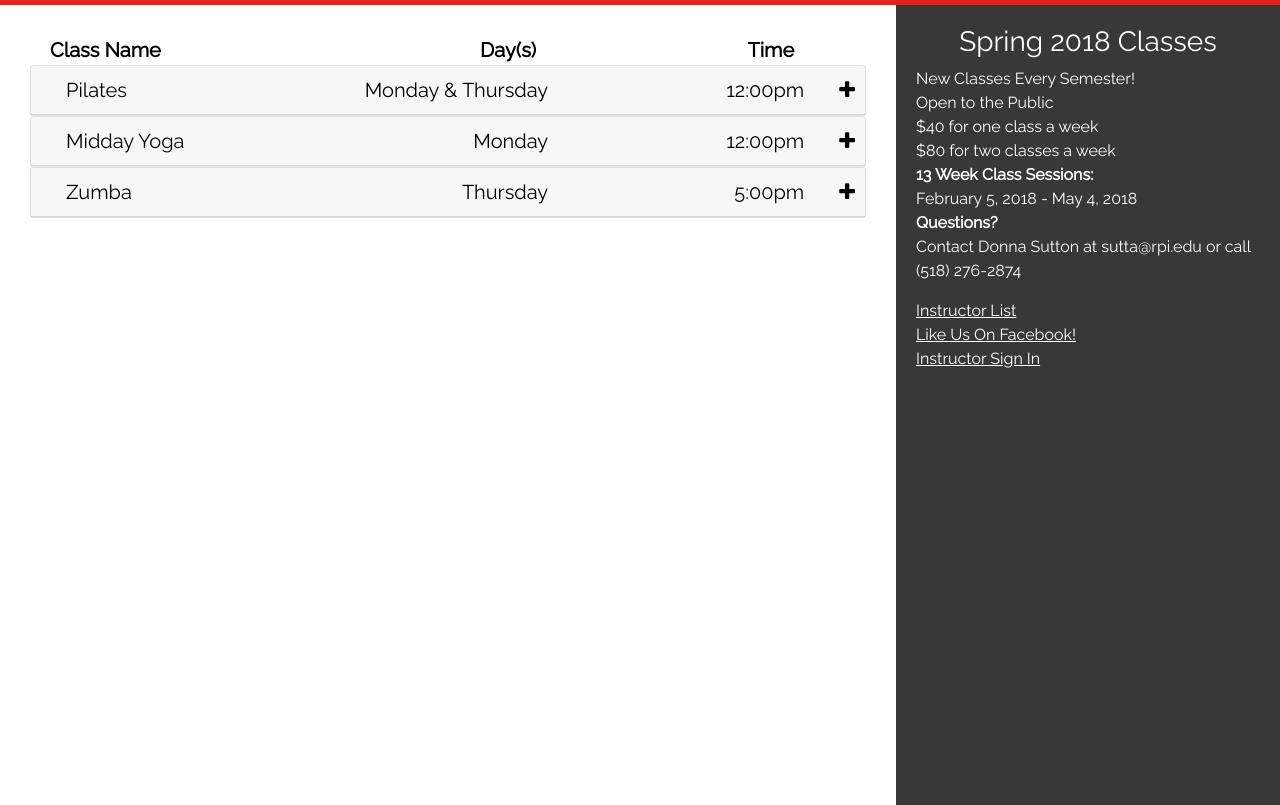
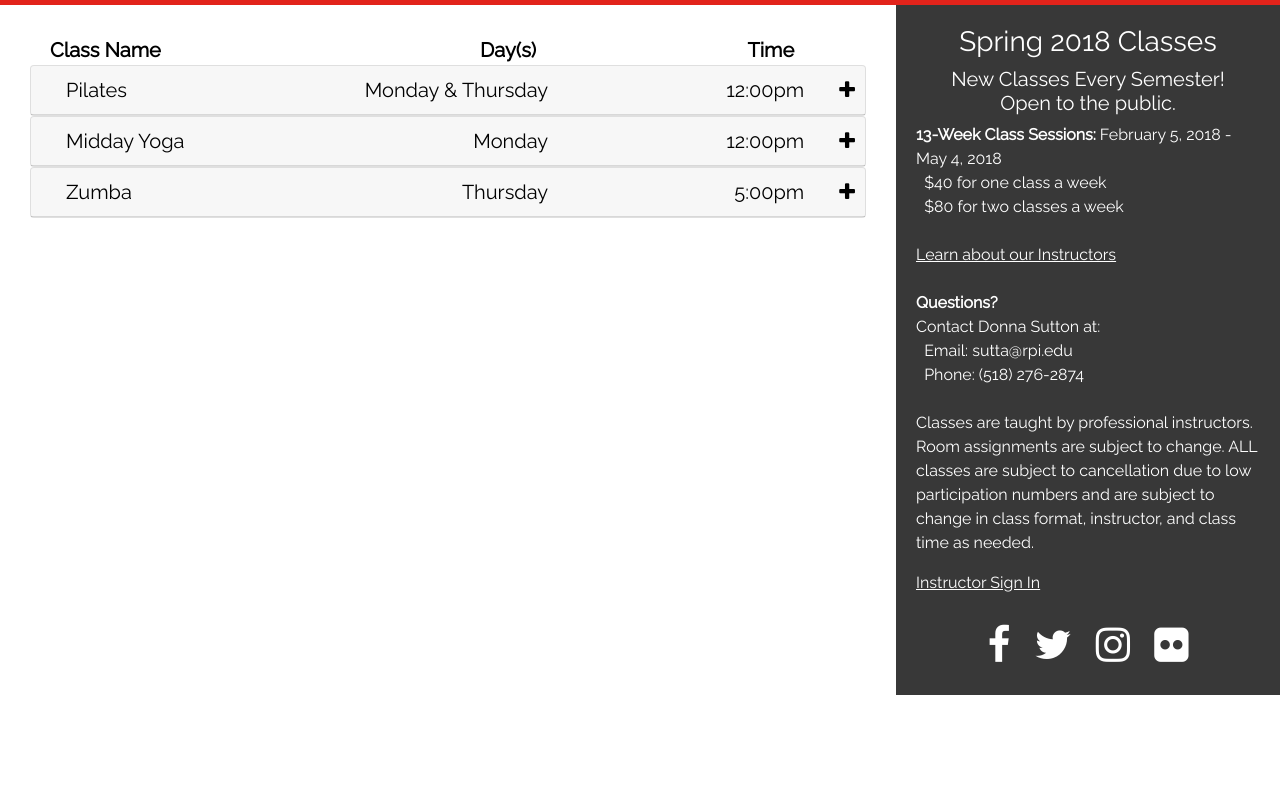
Before and after one commit to jonesc11/mueller-center-class-signups, a plain HTML site: page public/index.html in a window 1280 px wide. Shown: the part 252-1057 px from the top of the page. After the commit the page ends 947 px from the top, so only its background shows below. Drawn offline with nearby package versions, Linux system fonts and the light colour scheme.

Commit message:
Sidebar tweaks

```diff
--- a/public/index.css
+++ b/public/index.css
@@ -33,7 +33,6 @@ body {
   padding: 20px;
   float: right;
   width: 30%;
-  height: 100%;
   position: fixed;
   z-index: 1;
   display: inline-block;
@@ -93,7 +92,6 @@ body {
 
 .card-header a {
   color: black;
-/*  line-height: 50px;*/
 }
 
 .card-header a:hover {
@@ -122,6 +120,7 @@ body {
 
 .card-block {
   padding: 20px;
+  background-color: #fdfdfd;
 }
 
 span {
@@ -141,3 +140,19 @@ span {
 .btn:hover {
   background-color: #a80903;
 }
+
+#social {
+  margin-top: 20px;
+  text-align: center;
+}
+
+.social-icons {
+  font-size: 40px;
+  color: white;
+  padding: 10px;
+}
+
+.social-icons:hover {
+  color: lightgray;
+  text-decoration: none;
+}
--- a/public/index.html
+++ b/public/index.html
@@ -100,19 +100,27 @@
       </div>
       <aside id="sidebar">
         <h3 class="align-center">Spring 2018 Classes</h3>
-        <p id="sidebar-info">New Classes Every Semester!<br/>
-        Open to the Public<br/>
-        $40 for one class a week<br/>
-        $80 for two classes a week<br/>
-        <strong>13 Week Class Sessions:</strong>
-        <br/> February 5, 2018 - May 4, 2018 <br/>
+        <h5 class="align-center">New Classes Every Semester!<br/>Open to the public.</h5>
+        <p id="sidebar-info">
+        <strong>13-Week Class Sessions:</strong>
+        February 5, 2018 - May 4, 2018 <br/>
+        &nbsp;&nbsp;$40 for one class a week<br/>
+        &nbsp;&nbsp;$80 for two classes a week<br/><br/>
+        <a href="#" class="link">Learn about our Instructors</a><br/>
         <strong>Questions?</strong><br/>
-        Contact Donna Sutton at sutta@rpi.edu or call (518) 276-2874
+        Contact Donna Sutton at:<br/>
+        &nbsp;&nbsp;Email: sutta@rpi.edu<br/>
+        &nbsp;&nbsp;Phone: (518) 276-2874<br/><br/>
+        Classes are taught by professional instructors. Room assignments are subject to change. ALL classes are subject to cancellation due to low participation numbers and are subject to change in class format, instructor, and class time as needed.
         </p>
         <div id="links">
-          <a href="#" class="link">Instructor List</a>
-          <a href="#" class="link">Like Us On Facebook!</a>
           <a href="#" class="link">Instructor Sign In</a>
+        </div>
+        <div id="social">
+          <a class='social-icons fa fa-facebook' href='https://www.facebook.com/muellercenter'></a>
+          <a class='social-icons fa fa-twitter' href='https://twitter.com/RPIMuellerCent'></a>
+          <a class='social-icons fa fa-instagram' href='https://instagram.com/mueller_center_rpi/'></a>
+          <a class='social-icons fa fa-flickr' href='https://www.flickr.com/photos/107626924@N07/sets/72157648355787600/'></a>
         </div>
       </aside>
     </div>
```
